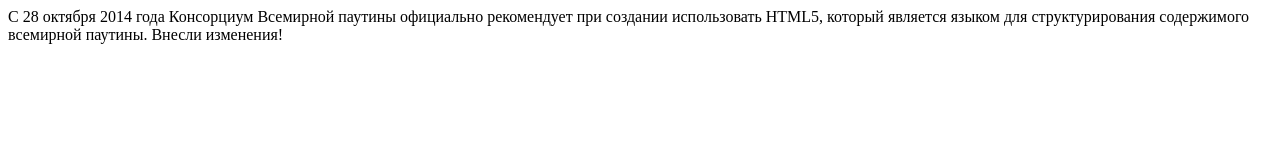
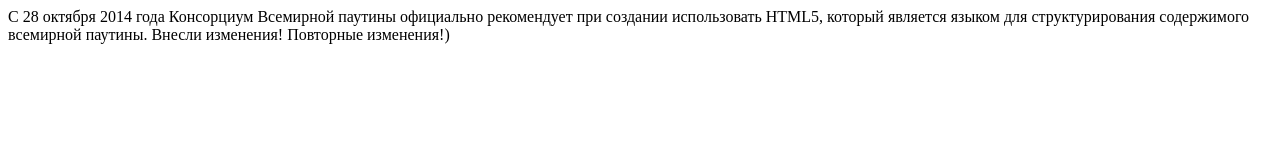
Before and after one commit to goncharovnikitos/my-site, a plain HTML site: page index.html in a window 1280 px wide. Drawn offline with Linux system fonts and the light colour scheme.

Commit message:
Update index.html
Добавили изменения

```diff
--- a/index.html
+++ b/index.html
@@ -7,6 +7,6 @@
 <body>
 С 28 октября 2014 года Консорциум Всемирной паутины официально
 рекомендует при создании использовать HTML5, который является языком
-для структурирования содержимого всемирной паутины. Внесли изменения!
+для структурирования содержимого всемирной паутины. Внесли изменения! Повторные изменения!)
 </body>
 </html>
```
